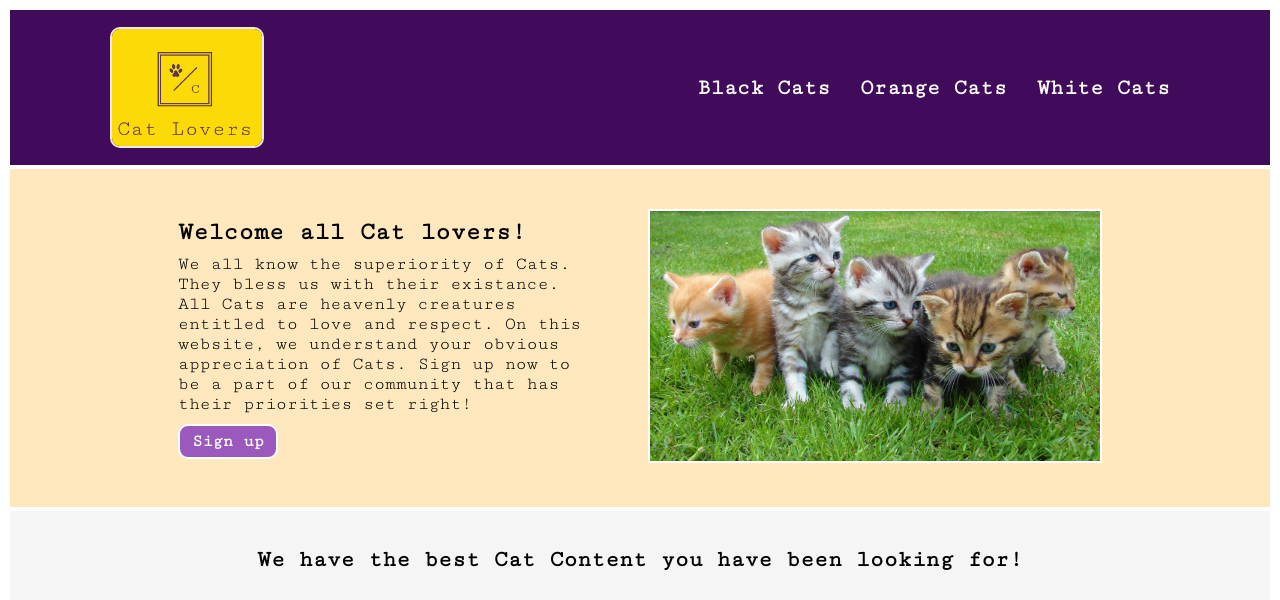
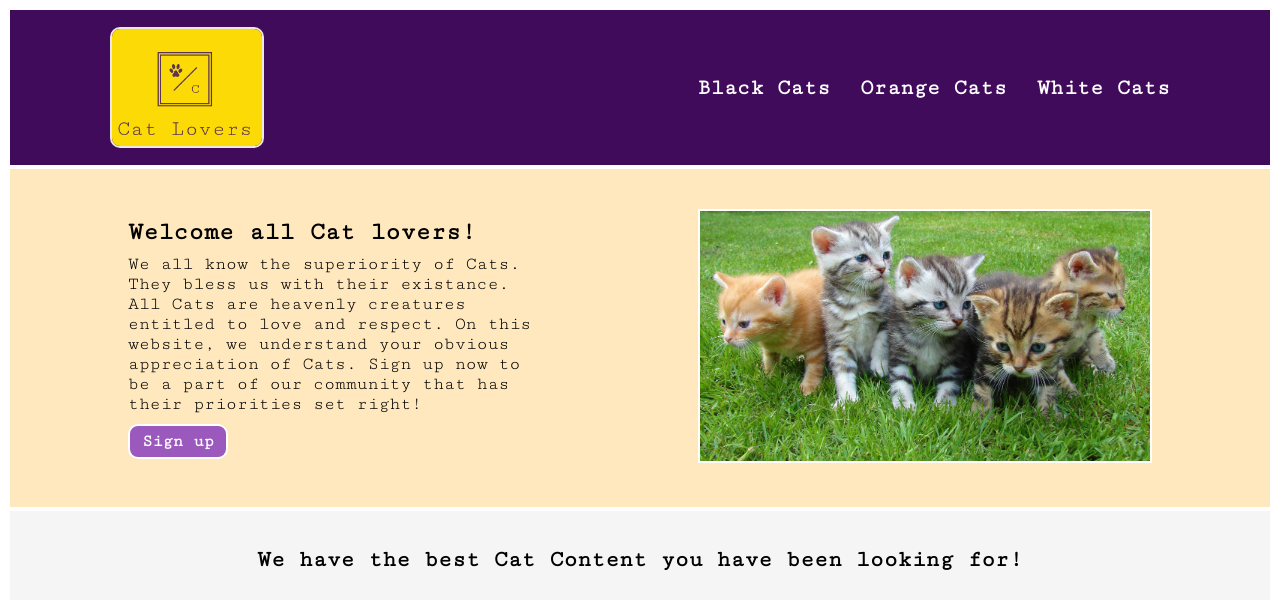
Before and after one commit to aditi-hinge/Landing-page, a plain HTML site: page index.html in a window 1280 px wide. Shown: the top 600 px of the page. Drawn offline with Linux system fonts and the light colour scheme.

Commit message:
Update style.css

```diff
--- a/style.css
+++ b/style.css
@@ -45,7 +45,7 @@
   .body-one{
     display:flex;
     justify-content:center;
-    gap: 50px;
+    gap: 150px;
     align-items:center;
     padding: 40px 100px;
     background-color: rgb(255, 232, 189);
```
